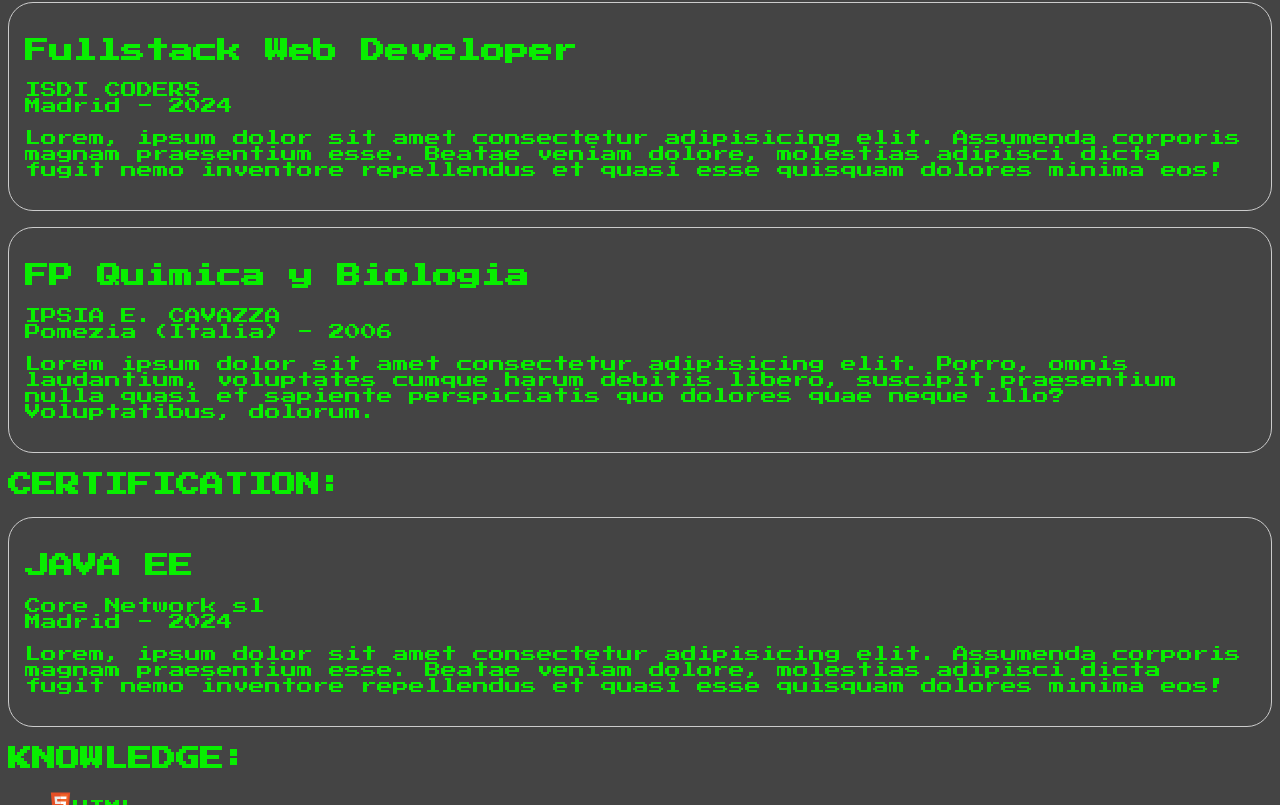
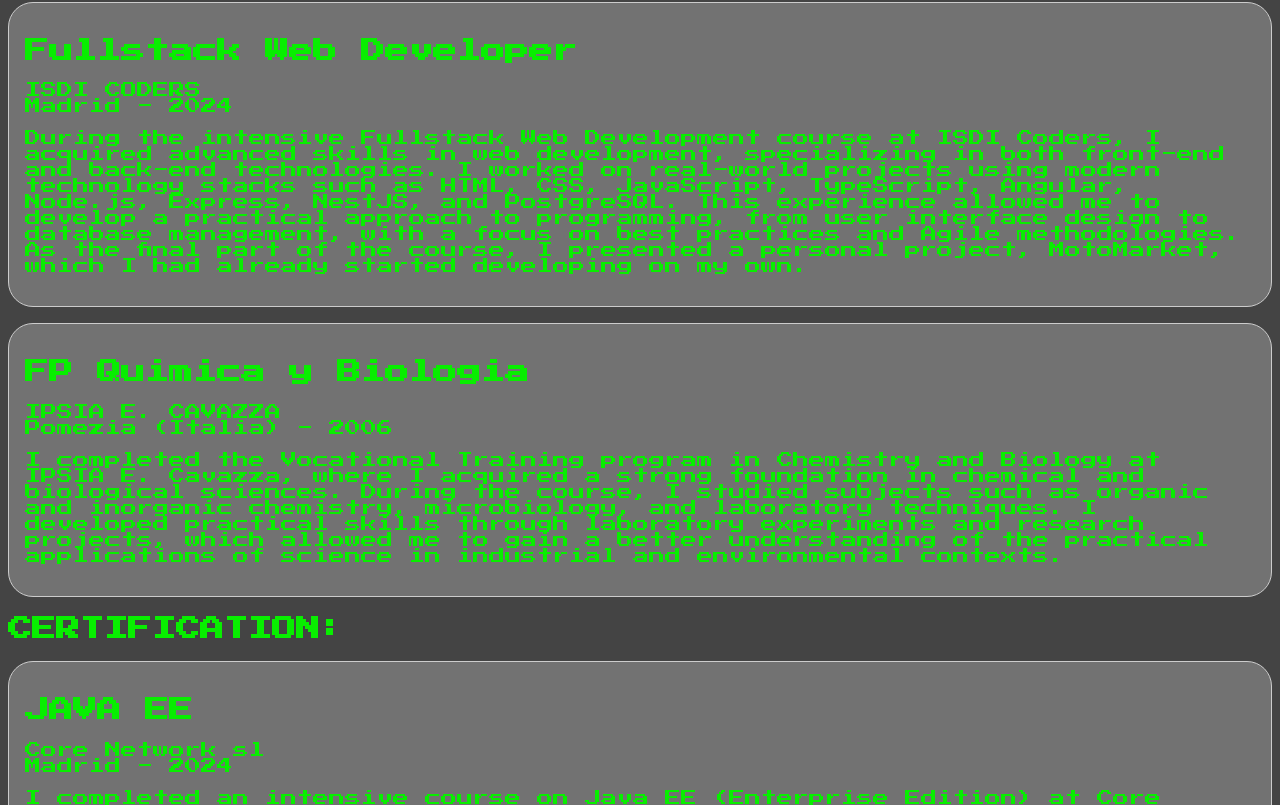
Before and after one commit to Malethik/portfolio, an Angular app: page / in a window 1280 px wide. Shown: the part 435-1240 px from the top of the page. Built offline with nearby package versions, Linux system fonts and the light colour scheme.

Commit message:
completed section study

```diff
--- a/src/app/projects/projects.component.css
+++ b/src/app/projects/projects.component.css
@@ -46,6 +46,7 @@
     border-radius: 25px;
     gap: 1rem;
     padding: 1rem;
+    background-color: #727272;
   }
 
   .tech {
--- a/src/app/study/study.component.html
+++ b/src/app/study/study.component.html
@@ -6,10 +6,16 @@
       <span>ISDI CODERS</span>
       <span>Madrid - 2024</span>
       <p>
-        Lorem, ipsum dolor sit amet consectetur adipisicing elit. Assumenda
-        corporis magnam praesentium esse. Beatae veniam dolore, molestias
-        adipisci dicta fugit nemo inventore repellendus et quasi esse quisquam
-        dolores minima eos!
+        During the intensive Fullstack Web Development course at ISDI Coders, I
+        acquired advanced skills in web development, specializing in both
+        front-end and back-end technologies. I worked on real-world projects
+        using modern technology stacks such as HTML, CSS, JavaScript,
+        TypeScript, Angular, Node.js, Express, NestJS, and PostgreSQL. This
+        experience allowed me to develop a practical approach to programming,
+        from user interface design to database management, with a focus on best
+        practices and Agile methodologies. As the final part of the course, I
+        presented a personal project, MotoMarket, which I had already started
+        developing on my own.
       </p>
     </div>
     <div class="framework">
@@ -17,10 +23,14 @@
       <span>IPSIA E. CAVAZZA</span>
       <span>Pomezia (Italia) - 2006</span>
       <p>
-        Lorem ipsum dolor sit amet consectetur adipisicing elit. Porro, omnis
-        laudantium, voluptates cumque harum debitis libero, suscipit praesentium
-        nulla quasi et sapiente perspiciatis quo dolores quae neque illo?
-        Voluptatibus, dolorum.
+        I completed the Vocational Training program in Chemistry and Biology at
+        IPSIA E. Cavazza, where I acquired a strong foundation in chemical and
+        biological sciences. During the course, I studied subjects such as
+        organic and inorganic chemistry, microbiology, and laboratory
+        techniques. I developed practical skills through laboratory experiments
+        and research projects, which allowed me to gain a better understanding
+        of the practical applications of science in industrial and environmental
+        contexts.
       </p>
     </div>
   </div>
@@ -31,10 +41,15 @@
       <span>Core Network sl</span>
       <span>Madrid - 2024</span>
       <p>
-        Lorem, ipsum dolor sit amet consectetur adipisicing elit. Assumenda
-        corporis magnam praesentium esse. Beatae veniam dolore, molestias
-        adipisci dicta fugit nemo inventore repellendus et quasi esse quisquam
-        dolores minima eos!
+        I completed an intensive course on Java EE (Enterprise Edition) at Core
+        Network SL in Madrid. During the course, I gained advanced skills in
+        developing enterprise applications using the Java EE framework. I
+        studied and applied technologies such as Servlets, JSP (JavaServer
+        Pages), EJB (Enterprise JavaBeans), and JPA (Java Persistence API), as
+        well as software design and architecture techniques for scalable and
+        maintainable applications. I worked on real-world projects that allowed
+        me to integrate various components and services, enhancing my ability to
+        manage and develop complex software solutions.
       </p>
     </div>
   </div>
--- a/src/styles.css
+++ b/src/styles.css
@@ -18,6 +18,7 @@
   border: 1px solid #ccc;
   border-radius: 25px;
   padding: 1rem;
+  background-color: #727272;
 }
 .card {
   display: flex;
```
